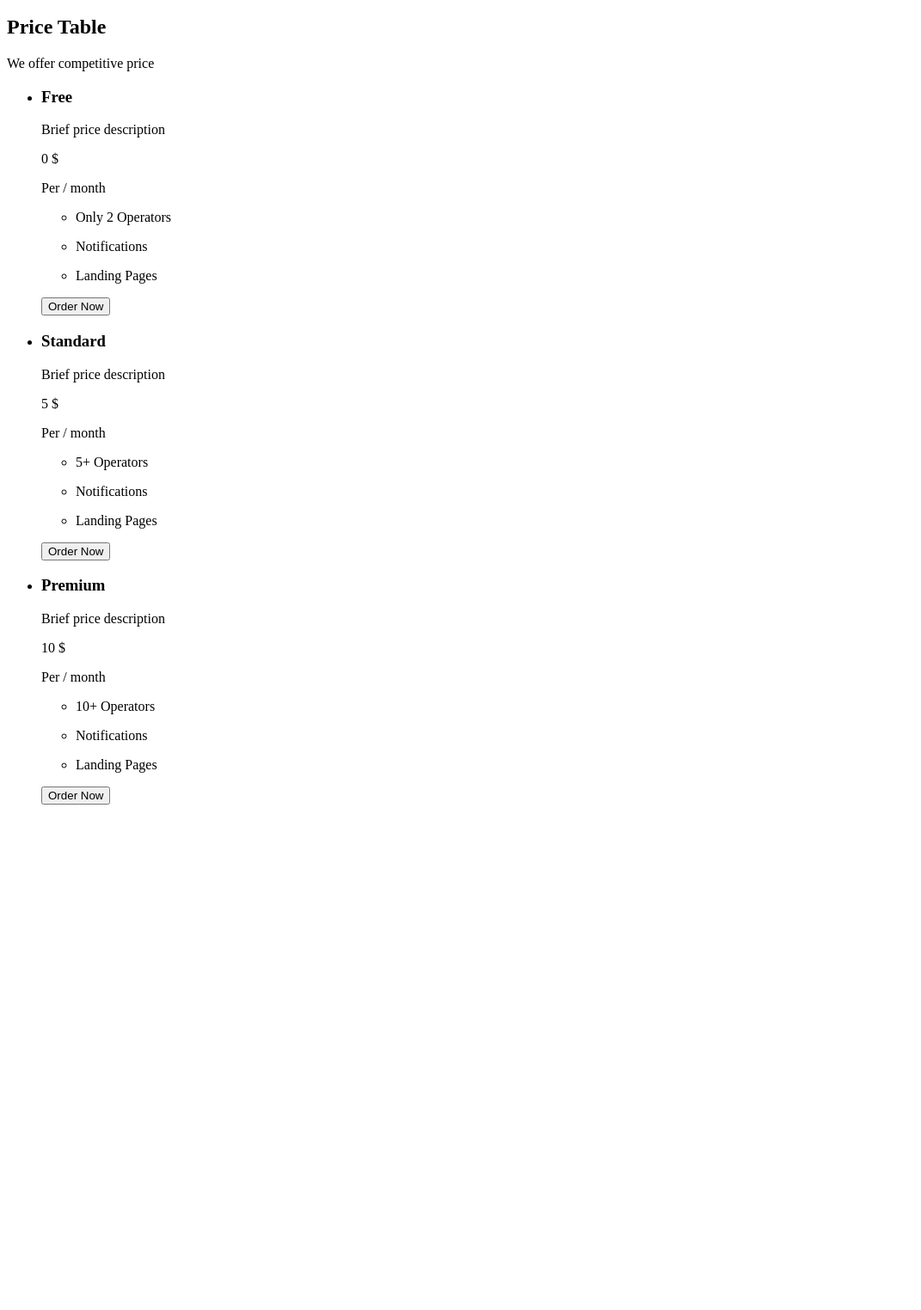
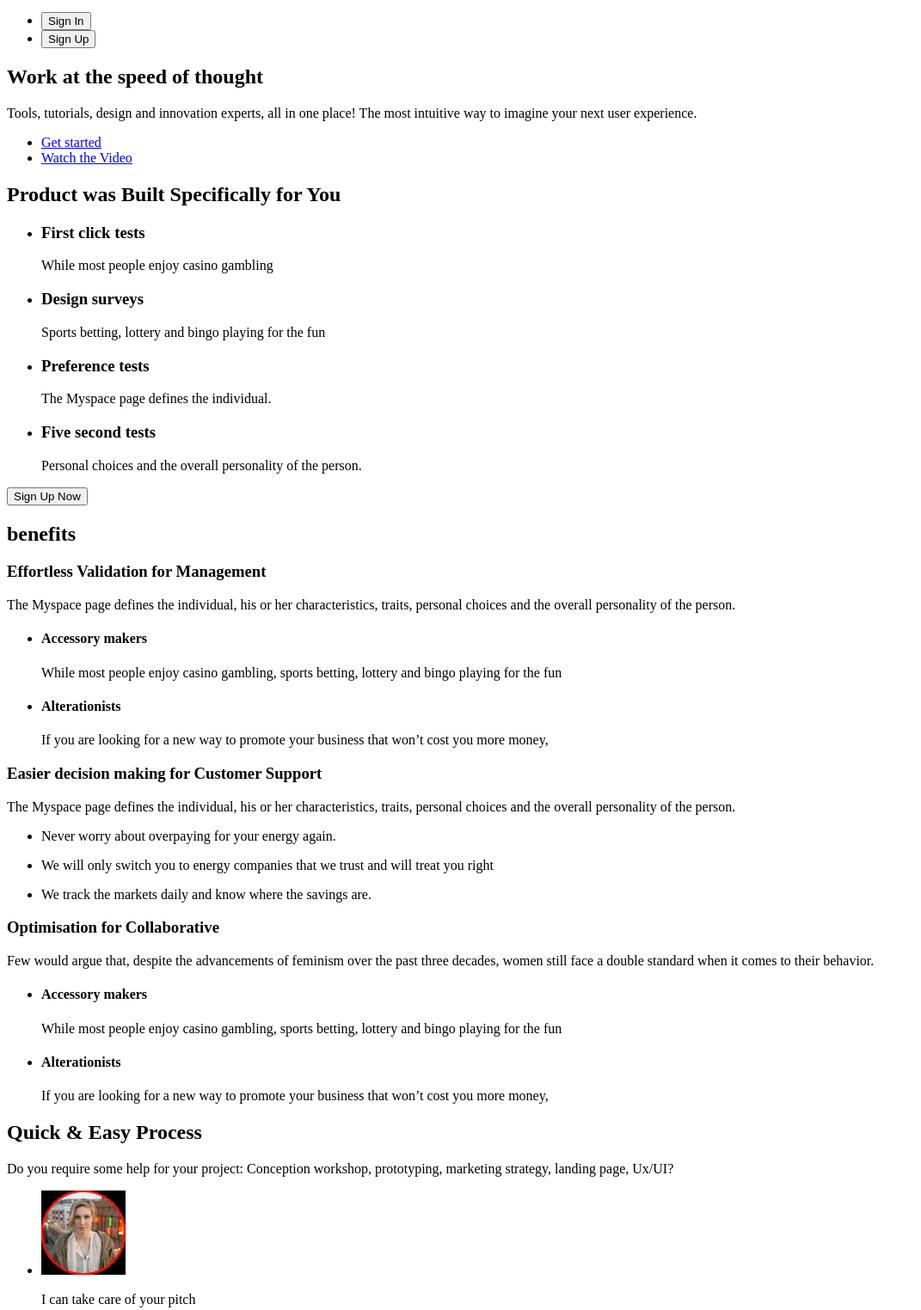
Before and after one commit to mary-lysenko/bl-1, a plain HTML site: page index.html in a window 1280 px wide. Shown: the part 116-1640 px from the top of the page at 86% size, without its empty margins (0-1071 px from the left). Before the commit the page ends 1068 px from the top, so only its background shows below. Drawn offline with Linux system fonts and the light colour scheme.

Commit message:
add 2 section and img

```diff
--- a/index.html
+++ b/index.html
@@ -18,8 +18,142 @@
           <li><a href="/">Resources</a></li>
         </ul>
       </nav>
+      <ul>
+        <li>
+          <button type="button">Sign In</button>
+        </li>
+
+        <li><button type="button">Sign Up</button></li>
+      </ul>
     </header>
     <main>
+      <section>
+        <h1>Work at the speed of thought</h1>
+        <p>
+          Tools, tutorials, design and innovation experts, all in one place! The
+          most intuitive way to imagine your next user experience.
+        </p>
+        <ul>
+          <li><a href="/">Get started</a></li>
+          <li><a href="/">Watch the Video</a></li>
+        </ul>
+      </section>
+      <section>
+        <h2>Product was Built Specifically for You</h2>
+        <ul>
+          <li>
+            <h3>First click tests</h3>
+            <p>While most people enjoy casino gambling</p>
+          </li>
+          <li>
+            <h3>Design surveys</h3>
+            <p>Sports betting, lottery and bingo playing for the fun</p>
+          </li>
+          <li>
+            <h3>Preference tests</h3>
+            <p>The Myspace page defines the individual.</p>
+          </li>
+          <li>
+            <h3>Five second tests</h3>
+            <p>Personal choices and the overall personality of the person.</p>
+          </li>
+        </ul>
+        <button type="button">Sign Up Now</button>
+      </section>
+      <section>
+        <h2>benefits</h2>
+
+        <h3>Effortless Validation for Management</h3>
+        <p>
+          The Myspace page defines the individual, his or her characteristics,
+          traits, personal choices and the overall personality of the person.
+        </p>
+        <ul>
+          <li>
+            <h4>Accessory makers</h4>
+            <p>
+              While most people enjoy casino gambling, sports betting, lottery
+              and bingo playing for the fun
+            </p>
+          </li>
+          <li>
+            <h4>Alterationists</h4>
+            <p>
+              If you are looking for a new way to promote your business that
+              won’t cost you more money,
+            </p>
+          </li>
+        </ul>
+
+        <h3>Easier decision making for Customer Support</h3>
+        <p>
+          The Myspace page defines the individual, his or her characteristics,
+          traits, personal choices and the overall personality of the person.
+        </p>
+        <ul>
+          <li>
+            <p>Never worry about overpaying for your energy again.</p>
+          </li>
+          <li>
+            <p>
+              We will only switch you to energy companies that we trust and will
+              treat you right
+            </p>
+          </li>
+          <li>
+            <p>We track the markets daily and know where the savings are.</p>
+          </li>
+        </ul>
+
+        <h3>Optimisation for Collaborative</h3>
+        <p>
+          Few would argue that, despite the advancements of feminism over the
+          past three decades, women still face a double standard when it comes
+          to their behavior.
+        </p>
+        <ul>
+          <li>
+            <h4>Accessory makers</h4>
+            <p>
+              While most people enjoy casino gambling, sports betting, lottery
+              and bingo playing for the fun
+            </p>
+          </li>
+          <li>
+            <h4>Alterationists</h4>
+            <p>
+              If you are looking for a new way to promote your business that
+              won’t cost you more money,
+            </p>
+          </li>
+        </ul>
+      </section>
+      <section>
+        <h2>Quick & Easy Process</h2>
+        <p>
+          Do you require some help for your project: Conception workshop,
+          prototyping, marketing strategy, landing page, Ux/UI?
+        </p>
+        <ul>
+          <li>
+            <img src="./images/1.jpg" alt="Blonde woman on a bridge" />
+            <p>I can take care of your pitch</p>
+          </li>
+          <li>
+            <img src="./images/2.jpg" alt="Man with a vintage camera" />
+            <p>I can take care of your pitch</p>
+          </li>
+          <li>
+            <img src="./images/3.jpg" alt="Smiling elderly woman" />
+            <p>I can prototype your app</p>
+          </li>
+          <li>
+            <img src="./images/4.jpg" alt="Man in a climbing gym" />
+            <p>I can help marketing strategy</p>
+          </li>
+        </ul>
+        <button type="button">Contact our expert</button>
+      </section>
       <section>
         <h2>Price Table</h2>
         <p>We offer competitive price</p>
```
Also changed, not shown: images/1.jpg (added), images/2.jpg (added), images/3.jpg (added), images/4.jpg (added).
